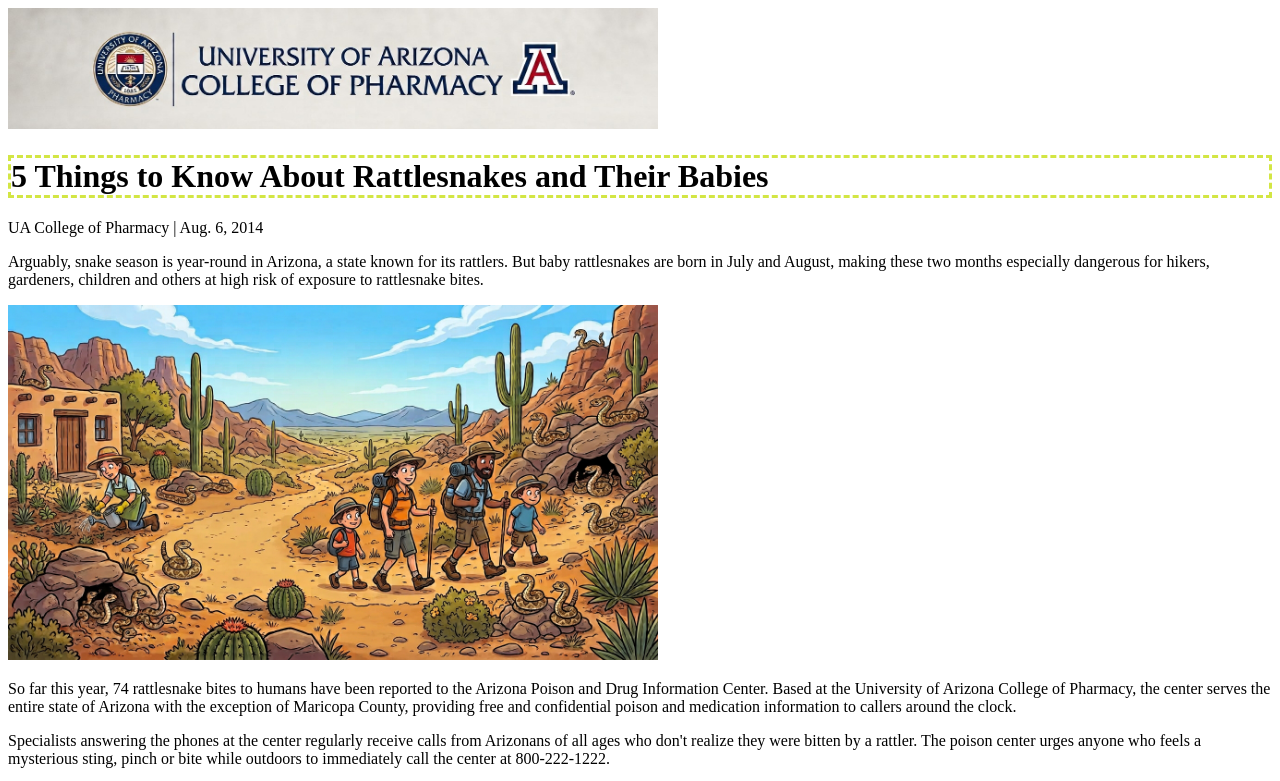
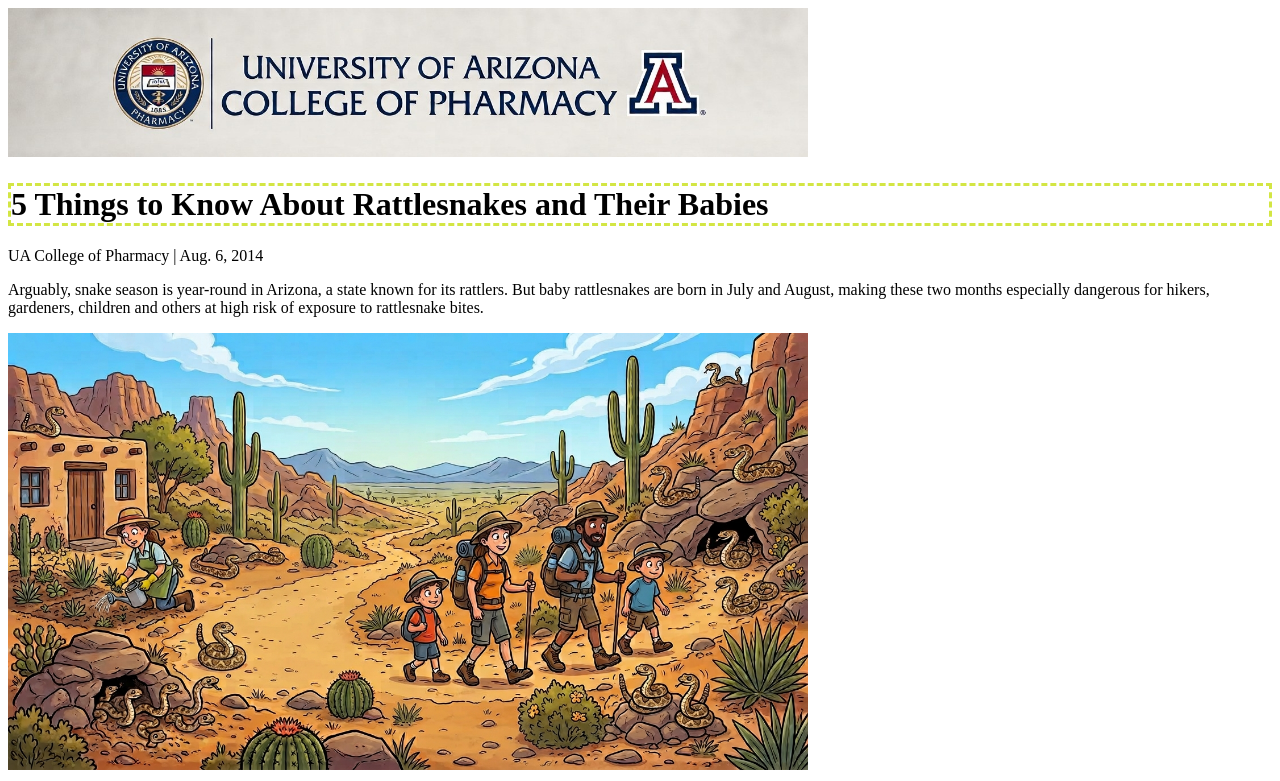
Before and after one commit to WonderGeekWoman/03.03-Lab_More-HTML_Ch-3, a website: page index.html in a window 1280 px wide. Shown: the top 781 px of the page. Drawn offline with Linux system fonts and the light colour scheme; files that its build step writes are made by us from their sources.

Commit message:
images resize

```diff
--- a/index.html
+++ b/index.html
@@ -10,7 +10,7 @@
 </head>
 
 <body>
-  <img src="Gemini_Generated_Image_UAPharmLogo_cropped.jpg" alt="Gemini-Generated University of Arizona College of Pharmacy Logo" width="650">
+  <img src="Gemini_Generated_Image_UAPharmLogo_cropped.jpg" alt="Gemini-Generated University of Arizona College of Pharmacy Logo" width="800">
 
   <h1>5 Things to Know About Rattlesnakes and Their Babies</h1>
 
@@ -24,7 +24,7 @@
     hikers, gardeners, children and others at high risk of exposure to rattlesnake bites.
   </p>
 
-  <img src="Gemini_Generated_Image_cartoon_snakes.jpg" alt="Gemini-Generated cartoon image of Arizona, people and snakes" width="650">
+  <img src="Gemini_Generated_Image_cartoon_snakes.jpg" alt="Gemini-Generated cartoon image of Arizona, people and snakes" width="800">
 
   <p>
     So far this year, 74 rattlesnake bites to humans have been reported to the Arizona Poison
```
